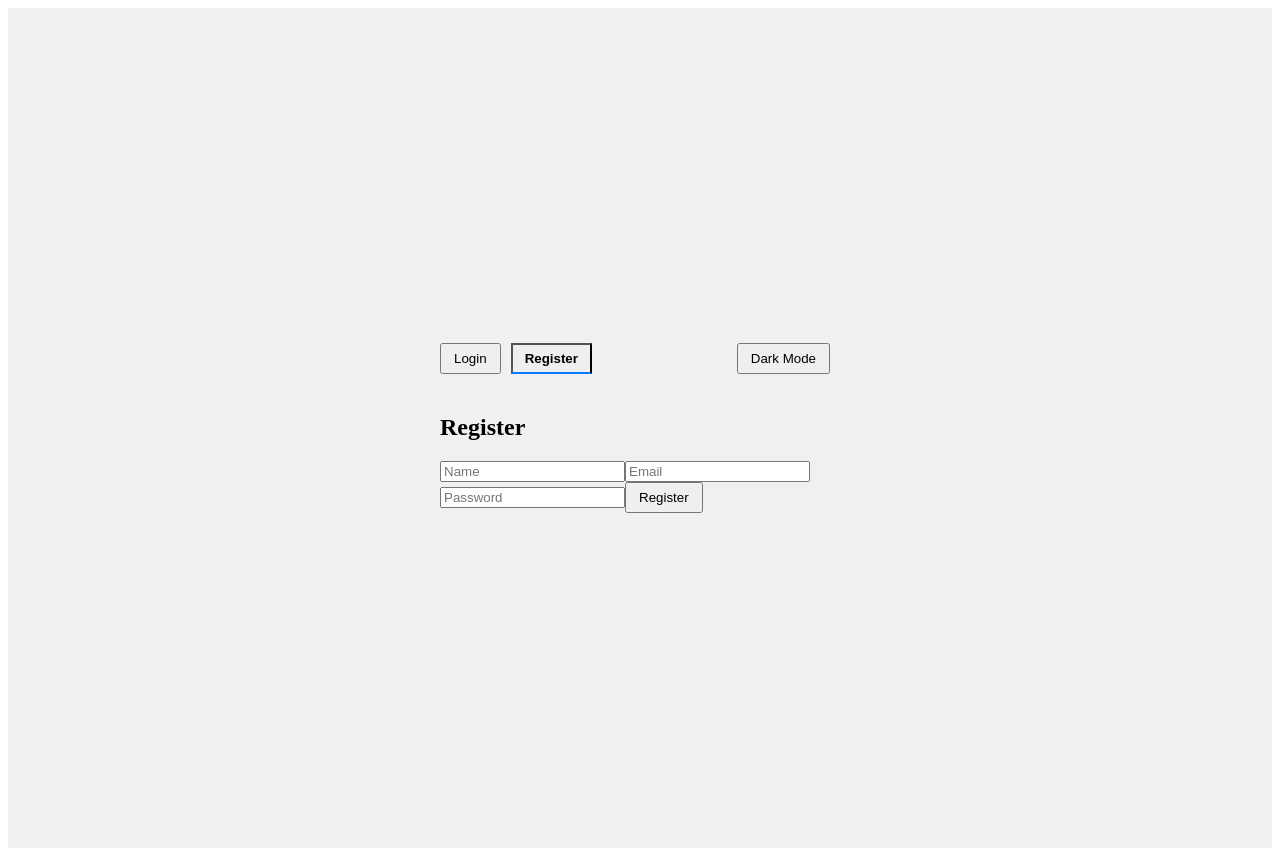
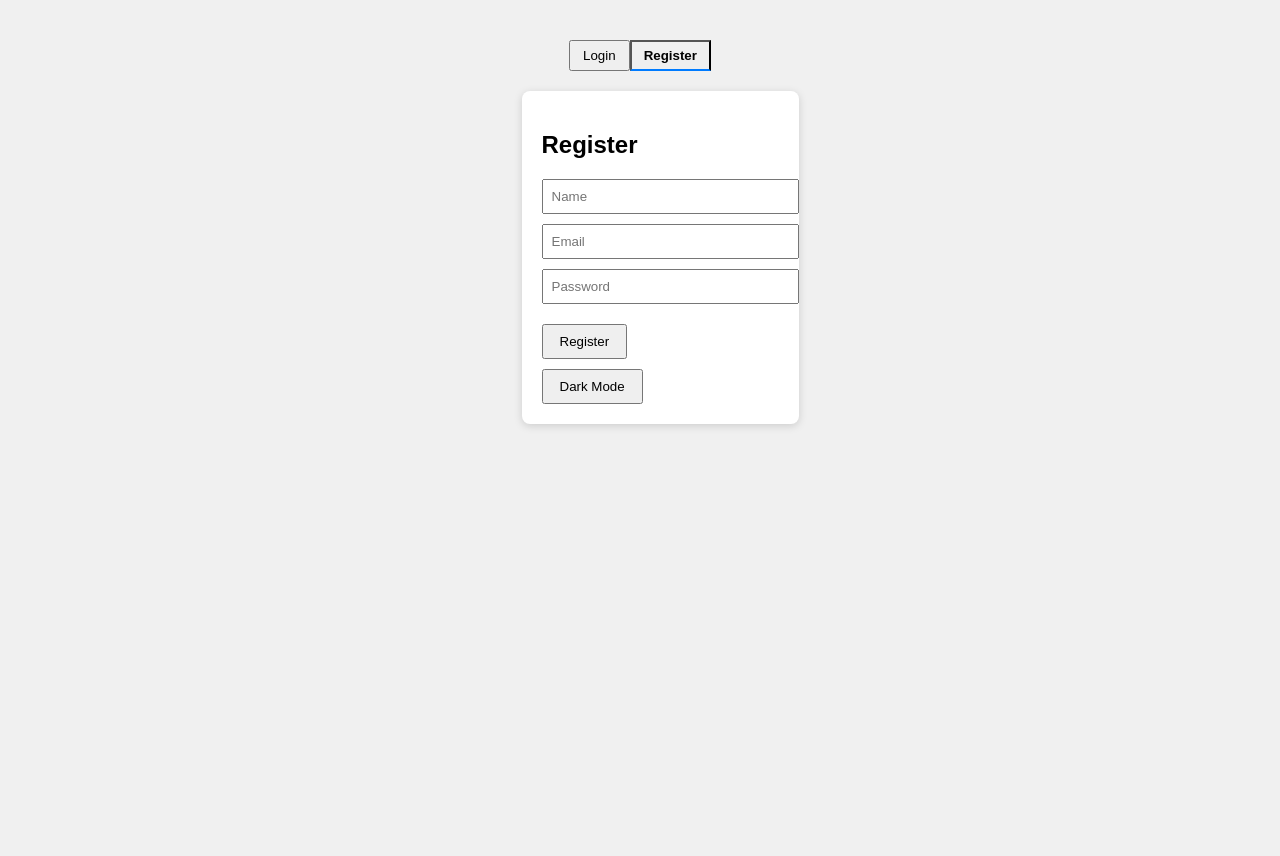
Before and after one commit to tgillenh2o/crm-idx, a React (Vite) app in the folder frontend/: page / in a window 1280 px wide. Both pictures are taken after a click on the button "Register". After the commit the page ends 800 px from the top, so only its background shows below. Built offline with nearby package versions, Linux system fonts and the light colour scheme.

Commit message:
Full frontend rewrite: login/register with dark mode

```diff
--- a/frontend/index.html
+++ b/frontend/index.html
@@ -7,6 +7,7 @@
   </head>
   <body>
     <div id="root"></div>
+    <!-- Vite entry point -->
     <script type="module" src="/src/main.jsx"></script>
   </body>
 </html>
--- a/frontend/src/api.js
+++ b/frontend/src/api.js
@@ -1,4 +1,4 @@
-const API_URL = "https://crm-idx.onrender.com/api"; // Render backend
+const API_URL = "https://crm-idx.onrender.com/api"; // your Render backend
 
 export const setAuthToken = (token) => {
   if (token) localStorage.setItem("crm_token", token);
@@ -7,10 +7,9 @@ export const setAuthToken = (token) => {
 
 const getHeaders = () => {
   const token = localStorage.getItem("crm_token");
-  return { Authorization: `Bearer ${token}` };
+  return token ? { Authorization: `Bearer ${token}` } : {};
 };
 
-// === Auth ===
 export const auth = {
   login: async (data) => {
     const res = await fetch(`${API_URL}/auth/login`, {
@@ -18,25 +17,20 @@ export const auth = {
       headers: { "Content-Type": "application/json" },
       body: JSON.stringify(data),
     });
+    if (!res.ok) throw new Error("Login failed");
     return res.json();
   },
-
   register: async (data) => {
     const res = await fetch(`${API_URL}/auth/register`, {
       method: "POST",
       headers: { "Content-Type": "application/json" },
       body: JSON.stringify(data),
     });
-    return res.json();
-  },
-
-  confirmEmail: async (token) => {
-    const res = await fetch(`${API_URL}/auth/confirm/${token}`);
+    if (!res.ok) throw new Error("Registration failed");
     return res.json();
   },
 };
 
-// === Teams ===
 export const teams = {
   list: async () => {
     const res = await fetch(`${API_URL}/teams`, { headers: getHeaders() });
@@ -44,33 +38,4 @@ export const teams = {
   },
 };
 
-// === Properties ===
-export const properties = {
-  list: async () => {
-    const res = await fetch(`${API_URL}/properties`, { headers: getHeaders() });
-    return res.json();
-  },
-  sync: async () => {
-    const res = await fetch(`${API_URL}/properties/sync`, {
-      method: "POST",
-      headers: getHeaders(),
-    });
-    return res.json();
-  },
-};
-
-// === Leads ===
-export const leads = {
-  list: async () => {
-    const res = await fetch(`${API_URL}/leads`, { headers: getHeaders() });
-    return res.json();
-  },
-};
-
-// === Invites ===
-export const invites = {
-  list: async () => {
-    const res = await fetch(`${API_URL}/invites`, { headers: getHeaders() });
-    return res.json();
-  },
-};
+// Add other endpoints (invites, properties, leads) similarly
--- a/frontend/src/app.jsx
+++ b/frontend/src/app.jsx
@@ -1,31 +1,31 @@
-// src/app.jsx
 import React, { useState } from "react";
 import { AuthProvider } from "./context/AuthContext";
 import Login from "./pages/Login";
 import Register from "./pages/Register";
 
 export default function App() {
-  const [view, setView] = useState("login"); // toggle between 'login' and 'register'
-  const [darkMode, setDarkMode] = useState(false);
+  const [view, setView] = useState("login");
 
   return (
     <AuthProvider>
-      <div className={darkMode ? "app-container dark" : "app-container"}>
-        <header style={{ display: "flex", justifyContent: "space-between", width: "100%", maxWidth: 400, marginBottom: 20 }}>
+      <div className="app-container">
+        <header>
           <div>
-            <button onClick={() => setView("login")} className={view === "login" ? "active" : ""}>
+            <button
+              onClick={() => setView("login")}
+              className={view === "login" ? "active" : ""}
+            >
               Login
             </button>
-            <button onClick={() => setView("register")} className={view === "register" ? "active" : ""}>
+            <button
+              onClick={() => setView("register")}
+              className={view === "register" ? "active" : ""}
+            >
               Register
             </button>
           </div>
-          <button onClick={() => setDarkMode(!darkMode)}>
-            {darkMode ? "Light Mode" : "Dark Mode"}
-          </button>
         </header>
-
-        <div style={{ width: "100%", maxWidth: 400 }}>
+        <div>
           {view === "login" ? <Login /> : <Register />}
         </div>
       </div>
--- a/frontend/src/context/AuthContext.jsx
+++ b/frontend/src/context/AuthContext.jsx
@@ -1,5 +1,4 @@
-import { createContext, useContext, useState, useEffect } from "react";
-import { setAuthToken } from "../api";
+import React, { createContext, useContext, useState } from "react";
 
 const AuthContext = createContext();
 
@@ -7,15 +6,7 @@ export const AuthProvider = ({ children }) => {
   const [user, setUser] = useState(null);
   const [darkMode, setDarkMode] = useState(false);
 
-  useEffect(() => {
-    const token = localStorage.getItem("crm_token");
-    if (token) {
-      setAuthToken(token);
-      // optional: decode JWT to get user info
-    }
-  }, []);
-
-  const toggleDarkMode = () => setDarkMode((prev) => !prev);
+  const toggleDarkMode = () => setDarkMode(!darkMode);
 
   return (
     <AuthContext.Provider value={{ user, setUser, darkMode, toggleDarkMode }}>
--- a/frontend/src/pages/Login.jsx
+++ b/frontend/src/pages/Login.jsx
@@ -7,16 +7,15 @@ export default function Login() {
   const [form, setForm] = useState({ email: "", password: "" });
   const [message, setMessage] = useState("");
 
-  const handleChange = (e) => setForm({ ...form, [e.target.name]: e.target.value });
+  const handleChange = (e) =>
+    setForm({ ...form, [e.target.name]: e.target.value });
 
   const handleSubmit = async (e) => {
     e.preventDefault();
     try {
       const res = await auth.login(form);
-      if (res.token) {
-        setAuthToken(res.token);
-        setUser(res.user);
-      }
+      setAuthToken(res.token);
+      setUser(res.user);
       setMessage(res.message);
     } catch (err) {
       setMessage(err.message || "Login failed");
@@ -27,14 +26,25 @@ export default function Login() {
     <div className={`auth-container ${darkMode ? "dark" : ""}`}>
       <h2>Login</h2>
       <form onSubmit={handleSubmit}>
-        <input name="email" placeholder="Email" onChange={handleChange} />
-        <input type="password" name="password" placeholder="Password" onChange={handleChange} />
+        <input
+          name="email"
+          placeholder="Email"
+          value={form.email}
+          onChange={handleChange}
+        />
+        <input
+          type="password"
+          name="password"
+          placeholder="Password"
+          value={form.password}
+          onChange={handleChange}
+        />
         <button type="submit">Login</button>
       </form>
       <button onClick={toggleDarkMode}>
         {darkMode ? "Light Mode" : "Dark Mode"}
       </button>
-      {message && <p>{message}</p>}
+      {message && <p className="message">{message}</p>}
     </div>
   );
 }
--- a/frontend/src/pages/Register.jsx
+++ b/frontend/src/pages/Register.jsx
@@ -1,32 +1,56 @@
 import { useState } from "react";
-import { auth } from "../api";
+import { auth, setAuthToken } from "../api";
+import { useAuth } from "../context/AuthContext";
 
 export default function Register() {
+  const { setUser, darkMode, toggleDarkMode } = useAuth();
   const [form, setForm] = useState({ name: "", email: "", password: "" });
   const [message, setMessage] = useState("");
 
-  const handleChange = (e) => setForm({ ...form, [e.target.name]: e.target.value });
+  const handleChange = (e) =>
+    setForm({ ...form, [e.target.name]: e.target.value });
 
   const handleSubmit = async (e) => {
     e.preventDefault();
     try {
       const res = await auth.register(form);
-      setMessage(res.message || "Check your email to confirm registration.");
+      setAuthToken(res.token);
+      setUser(res.user);
+      setMessage(res.message);
     } catch (err) {
       setMessage(err.message || "Registration failed");
     }
   };
 
   return (
-    <div className="auth-container">
+    <div className={`auth-container ${darkMode ? "dark" : ""}`}>
       <h2>Register</h2>
       <form onSubmit={handleSubmit}>
-        <input name="name" placeholder="Name" onChange={handleChange} />
-        <input name="email" placeholder="Email" onChange={handleChange} />
-        <input type="password" name="password" placeholder="Password" onChange={handleChange} />
+        <input
+          name="name"
+          placeholder="Name"
+          value={form.name}
+          onChange={handleChange}
+        />
+        <input
+          name="email"
+          placeholder="Email"
+          value={form.email}
+          onChange={handleChange}
+        />
+        <input
+          type="password"
+          name="password"
+          placeholder="Password"
+          value={form.password}
+          onChange={handleChange}
+        />
         <button type="submit">Register</button>
       </form>
-      {message && <p>{message}</p>}
+      <button onClick={toggleDarkMode}>
+        {darkMode ? "Light Mode" : "Dark Mode"}
+      </button>
+      {message && <p className="message">{message}</p>}
     </div>
   );
 }
--- a/frontend/src/styles.css
+++ b/frontend/src/styles.css
@@ -1,26 +1,60 @@
+body {
+  font-family: Arial, sans-serif;
+  margin: 0;
+  background: #f0f0f0;
+}
+
 .app-container {
   display: flex;
   flex-direction: column;
   align-items: center;
-  justify-content: center;
-  min-height: 100vh;
-  padding: 20px;
-  background-color: #f0f0f0;
-  color: #000;
+  padding: 40px 20px;
 }
 
-.app-container.dark {
-  background-color: #1a1a1a;
-  color: #f0f0f0;
+header {
+  display: flex;
+  gap: 10px;
+  margin-bottom: 20px;
 }
 
-button {
-  margin-right: 10px;
+header button {
   padding: 6px 12px;
   cursor: pointer;
 }
 
-button.active {
+header button.active {
   font-weight: bold;
   border-bottom: 2px solid #007bff;
 }
+
+.auth-container {
+  background: #fff;
+  padding: 20px;
+  border-radius: 8px;
+  width: 100%;
+  max-width: 400px;
+  box-shadow: 0 2px 8px rgba(0,0,0,0.15);
+}
+
+.auth-container.dark {
+  background: #1a1a1a;
+  color: #eee;
+}
+
+.auth-container input {
+  display: block;
+  width: 100%;
+  margin-bottom: 10px;
+  padding: 8px;
+}
+
+.auth-container button {
+  padding: 8px 16px;
+  margin-top: 10px;
+  cursor: pointer;
+}
+
+.message {
+  margin-top: 10px;
+  color: red;
+}
```
